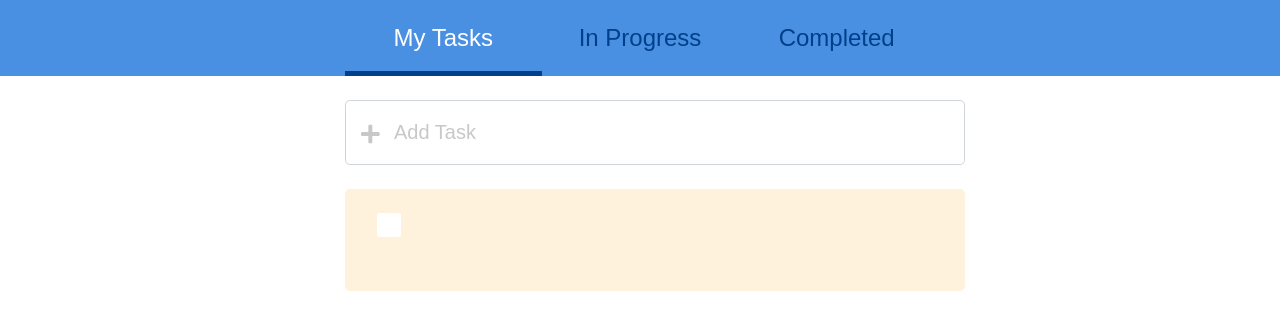
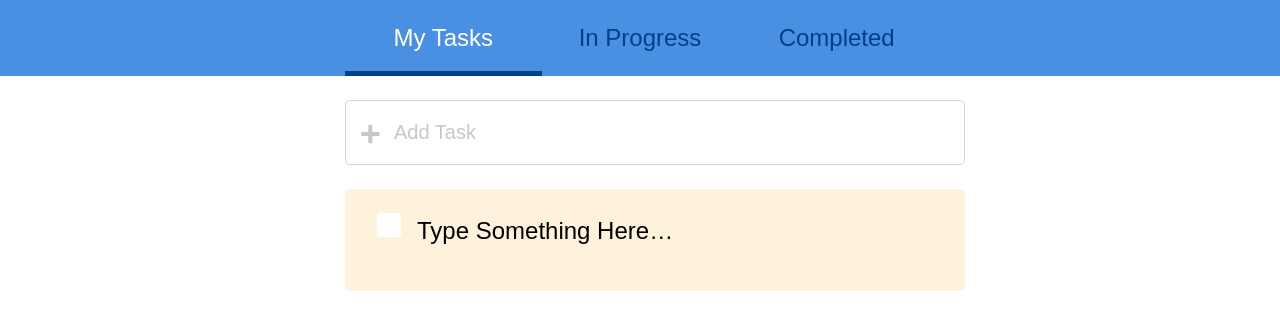
Before and after one commit to ajdfajdfl2003/f2e-practice-todolist, a Vue app: page / in a window 1280 px wide. Shown: the top 330 px of the page. Built offline with nearby package versions, Linux system fonts and the light colour scheme.

Commit message:
add todo-title style

```diff
--- a/src/App.vue
+++ b/src/App.vue
@@ -19,6 +19,9 @@
               <input type="checkbox" id="defaultCheck1">
               <label for="defaultCheck1"></label>
             </div>
+            <label class="todo-title" for="defaultCheck1">
+              <span>Type Something Here…</span>
+            </label>
           </div>
         </div>
       </div>
--- a/src/assets/components/_todo-item.scss
+++ b/src/assets/components/_todo-item.scss
@@ -8,15 +8,13 @@
 
   .todo-header {
     display: flex;
+    padding-left: 2rem;
+    padding-top: 1.5rem;
   }
 
   .todo-check {
     $check-box-size: 1.5rem;
-    $check-box-margin-top: 1.5rem;
-    $check-box-margin-left: 2rem;
-
-    margin-left: $check-box-margin-left;
-    margin-top: $check-box-margin-top;
+    margin-right: 1rem;
 
     input {
       position: absolute;
@@ -64,6 +62,10 @@
 
   .todo-title {
     flex: 1;
-    font-size: 1.5rem;
+
+    span {
+      font-size: 1.5rem;
+      color: black;
+    }
   }
 }
```
